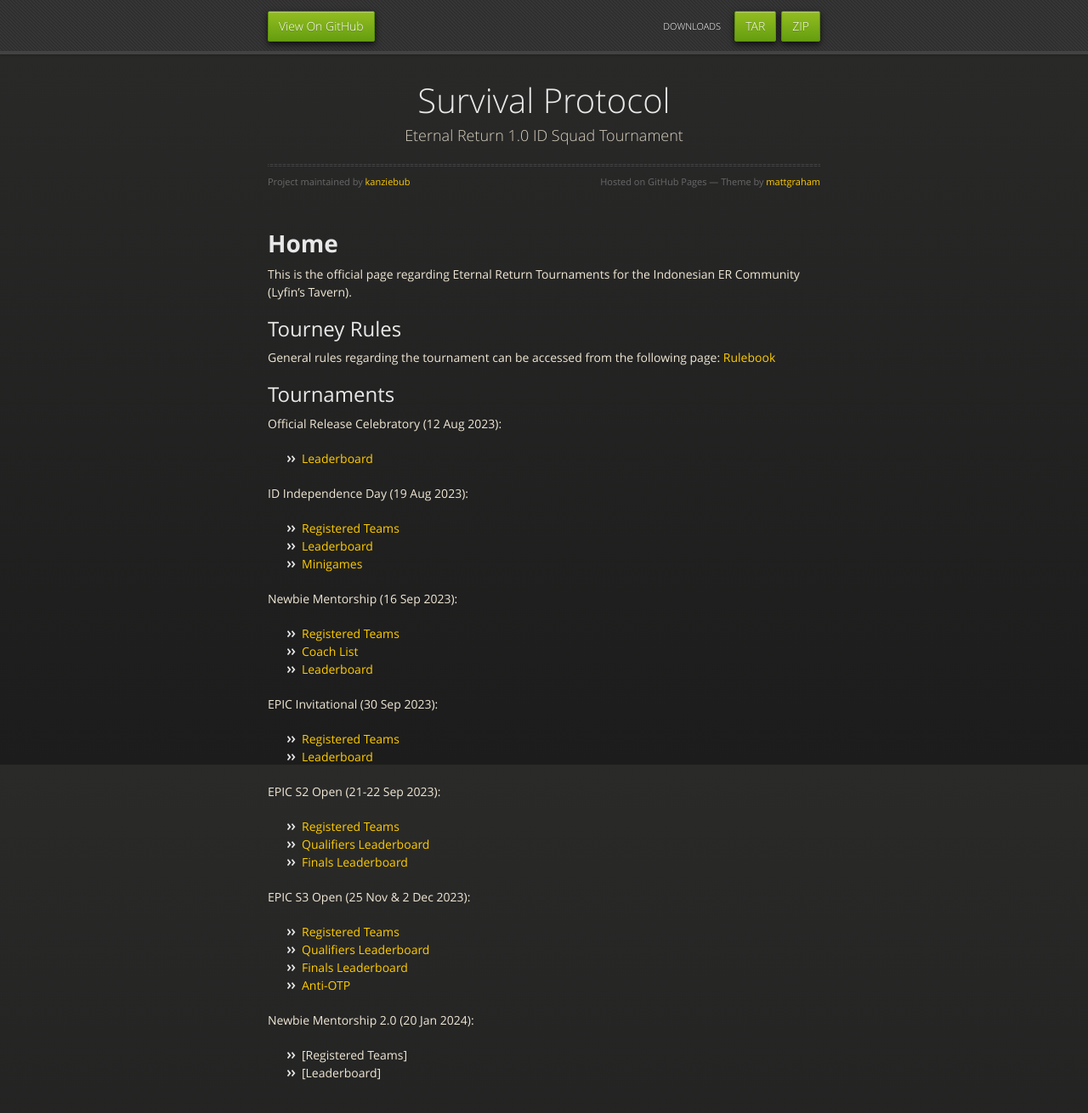
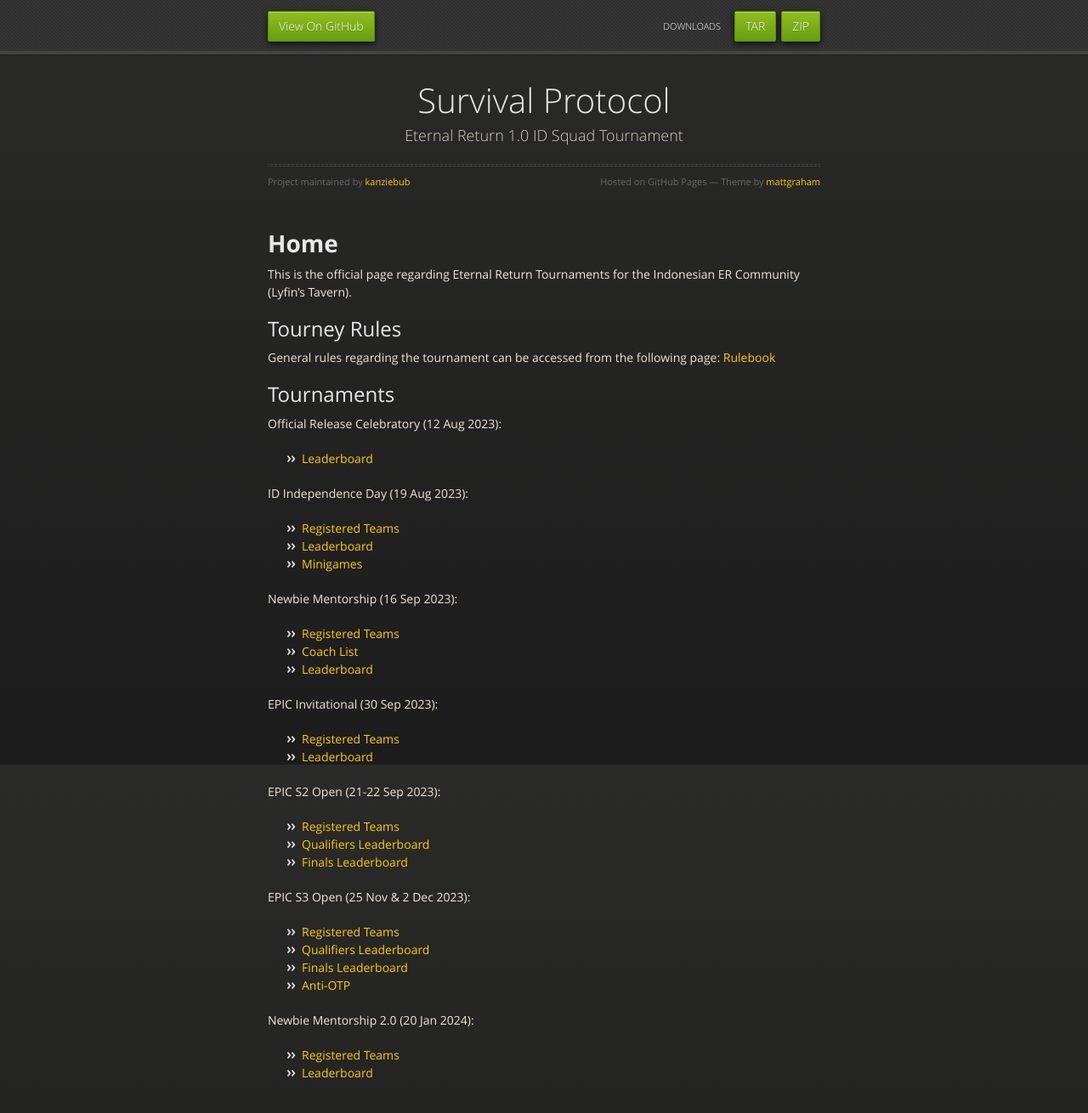
Before and after one commit to kanziebub/SurvivalProtocol, a Jekyll site: the page built from index.md, in a window 1280 px wide and 1383 px high. Shown: the top 1310 px of the window at 85% size. Built offline with Jekyll 4.4.1, drawn with Linux system fonts in a browser that asks for light colours; our own code applies the rules of GitHub Pages for plain Markdown files; part of the change alters nothing that is shown.

Commit message:
home update

```diff
--- a/index.md
+++ b/index.md
@@ -41,5 +41,5 @@ EPIC S3 Open (25 Nov & 2 Dec 2023):
 - [Anti-OTP](./EPIC/03/anti-otp.md)
 
 Newbie Mentorship 2.0 (20 Jan 2024):
-- [Registered Teams]
-- [Leaderboard]
+- [Registered Teams](./Newbie/02/teams.md)
+- [Leaderboard](./Newbie/02/leaderboard.md)
```
